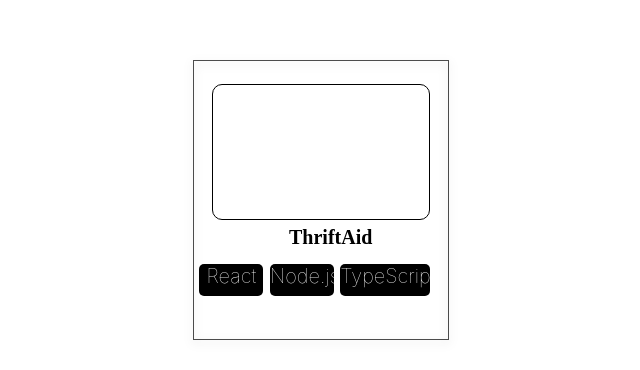
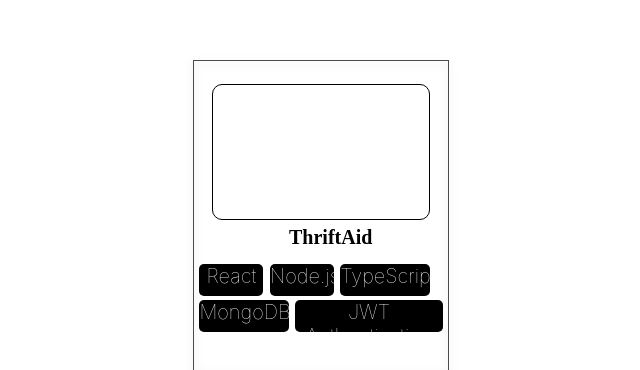
Before and after one commit to nopunindented/Portfolio, a React (Create React App) app in the folder portfolio/: page /projects in a window 1280 px wide. Shown: the part 160-530 px from the top of the page, without its empty margins (159-799 px from the left). Built offline with nearby package versions, Linux system fonts and the light colour scheme; a web font is replaced by a local one.

Commit message:
"first box template nearly done"

```diff
--- a/portfolio/src/index.css
+++ b/portfolio/src/index.css
@@ -489,7 +489,7 @@ box-sizing: border-box;
 
 position: absolute;
 width: 20%;
-height: 35%;
+height: 39%;
 left: 27.5%;
 top: 27.5%;
 
@@ -566,3 +566,31 @@ filter: drop-shadow(0px 3px 4px rgba(0, 0, 0, 0.25));
   background: #000000;
   border-radius: 5px;
 }
+
+.mongodbskillthrift{
+  position: absolute;
+  width: 7%;
+  height: 4%;
+  left: 28%;
+  top: 57.5%;
+  font-weight: 100;
+  font-size: 2.5vh;
+  text-align: center;
+  color: #ffffff;
+  background: #000000;
+  border-radius: 5px;
+}
+
+.jwtauthskillthrift{
+  position: absolute;
+  width: 11.5%;
+  height: 4%;
+  left: 35.5%;
+  top: 57.5%;
+  font-weight: 100;
+  font-size: 2.5vh;
+  text-align: center;
+  color: #ffffff;
+  background: #000000;
+  border-radius: 5px;
+}
--- a/portfolio/src/pages/Projects.js
+++ b/portfolio/src/pages/Projects.js
@@ -13,6 +13,9 @@ export default function ProjectPage() {
             <div className="reactskillthrift">React</div>
             <div className="nodeskillthrift">Node.js</div>
             <div className="typescriptskillthrift">TypeScript</div>
+            <div className="mongodbskillthrift">MongoDB</div>
+            <div className="jwtauthskillthrift">JWT Authentication</div>
+
         </div>
 
         </div>
```
